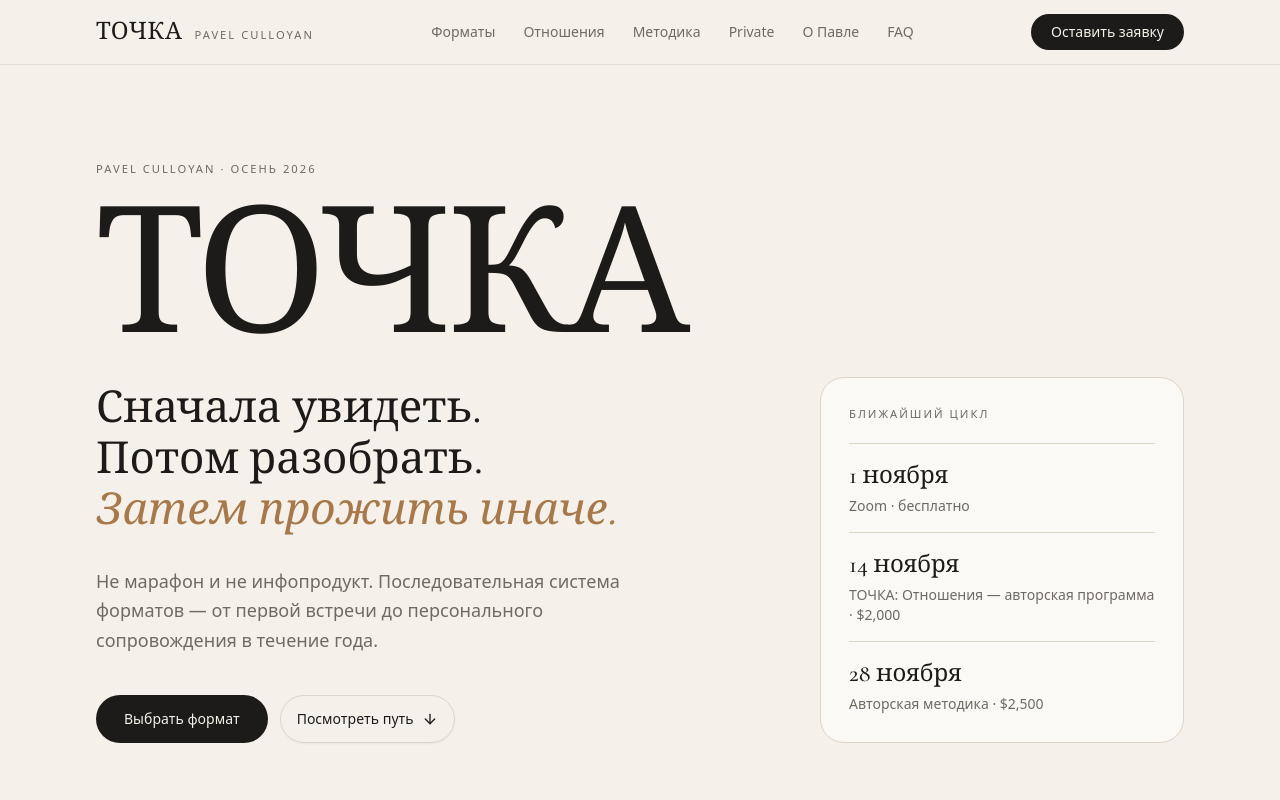
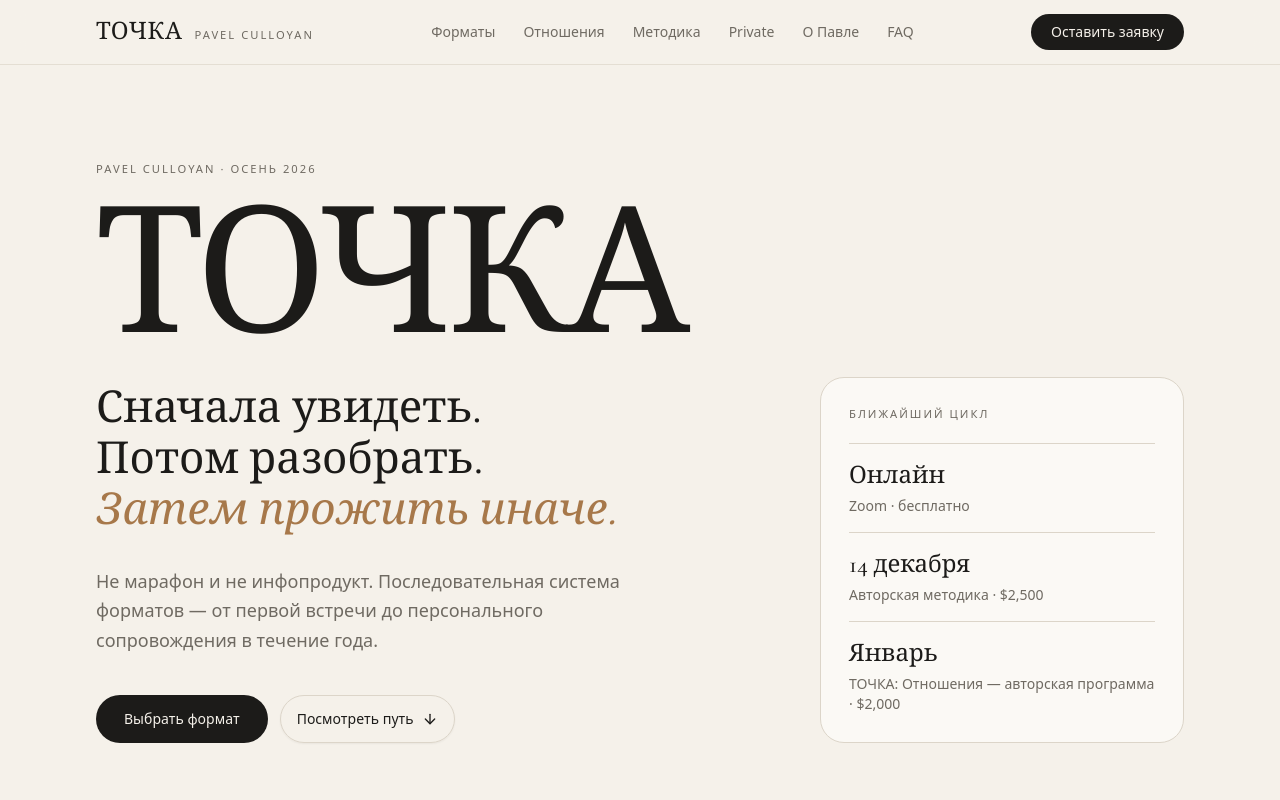
Before and after one commit to ayaz-js/culloyan, a React (Vite) app: page / in a window 1280 px wide. Shown: the top 800 px of the page. Built offline with nearby package versions, Linux system fonts and the light colour scheme.

Commit message:
feat: change date

```diff
--- a/src/components/site/relationships.tsx
+++ b/src/components/site/relationships.tsx
@@ -8,7 +8,7 @@ export function Relationships() {
       <Container>
         <div className="grid gap-12 rounded-4xl bg-graphite p-8 text-graphite-foreground md:p-14 lg:grid-cols-[0.75fr_1.25fr]">
           <div className="flex flex-col">
-            <Eyebrow className="text-graphite-muted">Основной продукт · 14.11</Eyebrow>
+            <Eyebrow className="text-graphite-muted">Основной продукт · январь</Eyebrow>
             <h2 className="mt-5 font-serif text-5xl leading-[0.95] md:text-6xl">
               ТОЧКА:
               <br />
--- a/src/components/site/retreat.tsx
+++ b/src/components/site/retreat.tsx
@@ -8,7 +8,7 @@ export function Retreat() {
       <Container>
         <div className="grid gap-4 lg:grid-cols-[1.1fr_0.9fr]">
           <div className="flex flex-col rounded-4xl border border-border bg-card p-8 md:p-12">
-            <Eyebrow>28 ноября · Alanya</Eyebrow>
+            <Eyebrow>14 декабря · Alanya</Eyebrow>
             <h2 className="mt-4 font-serif text-5xl leading-none md:text-7xl">
               Авторская методика
             </h2>
--- a/src/data/content.ts
+++ b/src/data/content.ts
@@ -24,7 +24,7 @@ export const formats: Format[] = [
     title: 'Первая встреча',
     price: 'Бесплатно',
     summary: 'Увидеть свою точку А.',
-    when: '1 ноября',
+    when: 'Онлайн',
     href: '#formats',
   },
   {
@@ -44,7 +44,7 @@ export const formats: Format[] = [
     title: 'ТОЧКА: Отношения — авторская программа',
     price: '$2,000',
     summary: 'Закрытая пятидневная программа.',
-    when: '14 ноября',
+    when: 'Январь',
     href: '#relationships',
   },
   {
@@ -54,7 +54,7 @@ export const formats: Format[] = [
     title: 'Авторская методика · Alanya',
     price: '$2,500',
     summary: 'Премиальное погружение в Алании.',
-    when: '28 ноября',
+    when: '14 декабря',
     href: '#retreat',
   },
   {
@@ -71,9 +71,9 @@ export const formats: Format[] = [
 ]
 
 export const upcoming = [
-  { date: '1 ноября', label: 'Zoom · бесплатно' },
-  { date: '14 ноября', label: 'ТОЧКА: Отношения — авторская программа · $2,000' },
-  { date: '28 ноября', label: 'Авторская методика · $2,500' },
+  { date: 'Онлайн', label: 'Zoom · бесплатно' },
+  { date: '14 декабря', label: 'Авторская методика · $2,500' },
+  { date: 'Январь', label: 'ТОЧКА: Отношения — авторская программа · $2,000' },
 ]
 
 export const relationshipDays = [
@@ -135,13 +135,13 @@ export const WHATSAPP_PHONE = '905825664242'
 //** Готовое сообщение для каждого формата **//
 export const whatsappMessages: Record<FormatId | 'general', string> = {
   general: 'Здравствуйте! Хочу узнать о программах «ТОЧКА» и подобрать формат.',
-  zoom: 'Здравствуйте! Хочу записаться на Zoom-встречу «ТОЧКА» 1 ноября (бесплатно).',
+  zoom: 'Здравствуйте! Хочу записаться на Zoom-встречу «ТОЧКА» (бесплатно).',
   personal:
     'Здравствуйте! Хочу записаться на личную консультацию с Павлом (90 минут, $500). Подскажите ближайшие свободные даты.',
   relationships:
-    'Здравствуйте! Хочу забронировать место на авторской программе «ТОЧКА: Отношения» — 14 ноября ($2,000).',
+    'Здравствуйте! Хочу забронировать место на авторской программе «ТОЧКА: Отношения» в январе ($2,000).',
   retreat:
-    'Здравствуйте! Интересует «Авторская методика» в Алании 28 ноября ($2,500). Расскажите, пожалуйста, об условиях.',
+    'Здравствуйте! Интересует «Авторская методика» в Алании 14 декабря ($2,500). Расскажите, пожалуйста, об условиях.',
   private:
     'Здравствуйте! Хочу подать заявку в Pavel Private — персональное сопровождение на 12 месяцев.',
 }
```
